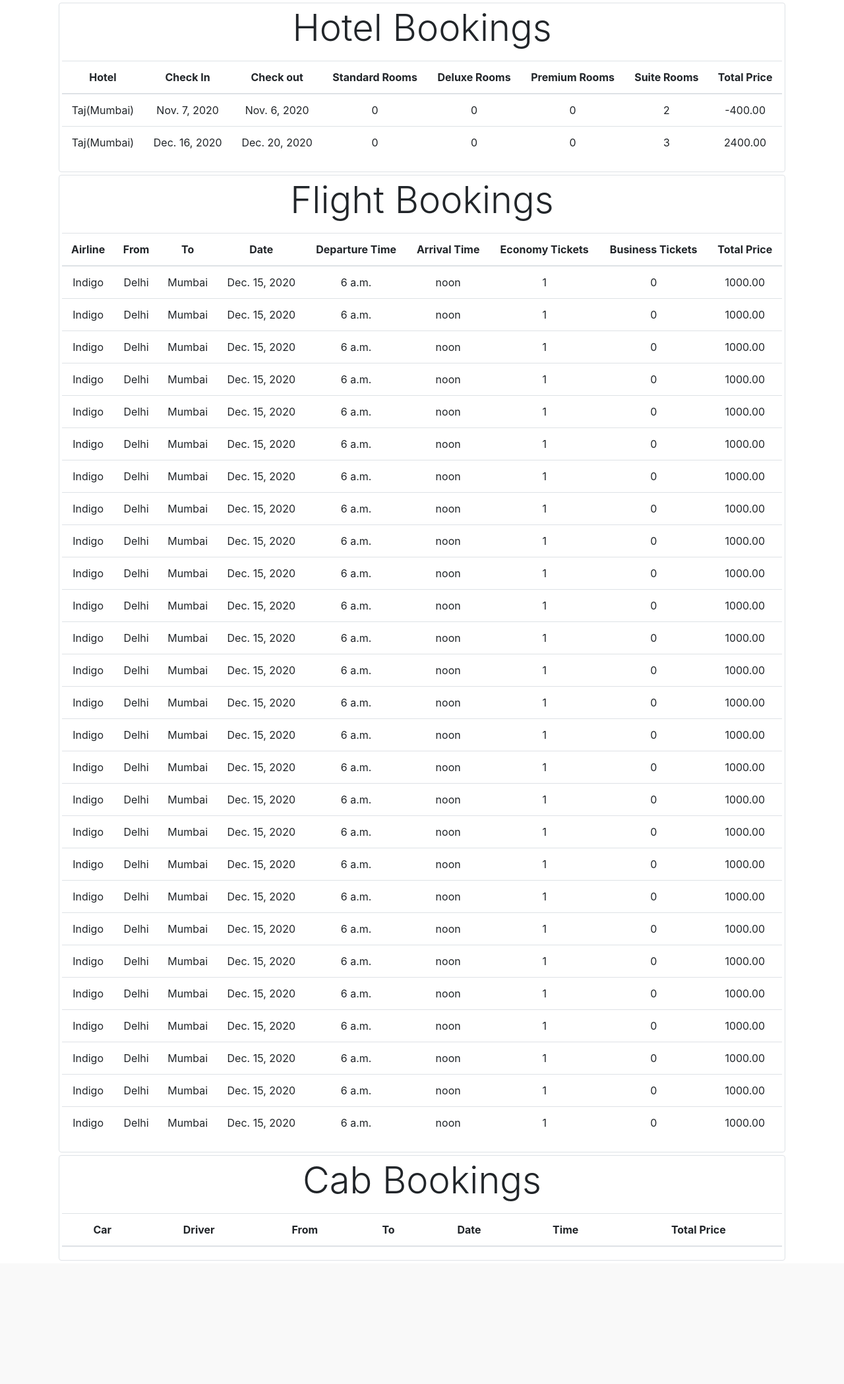
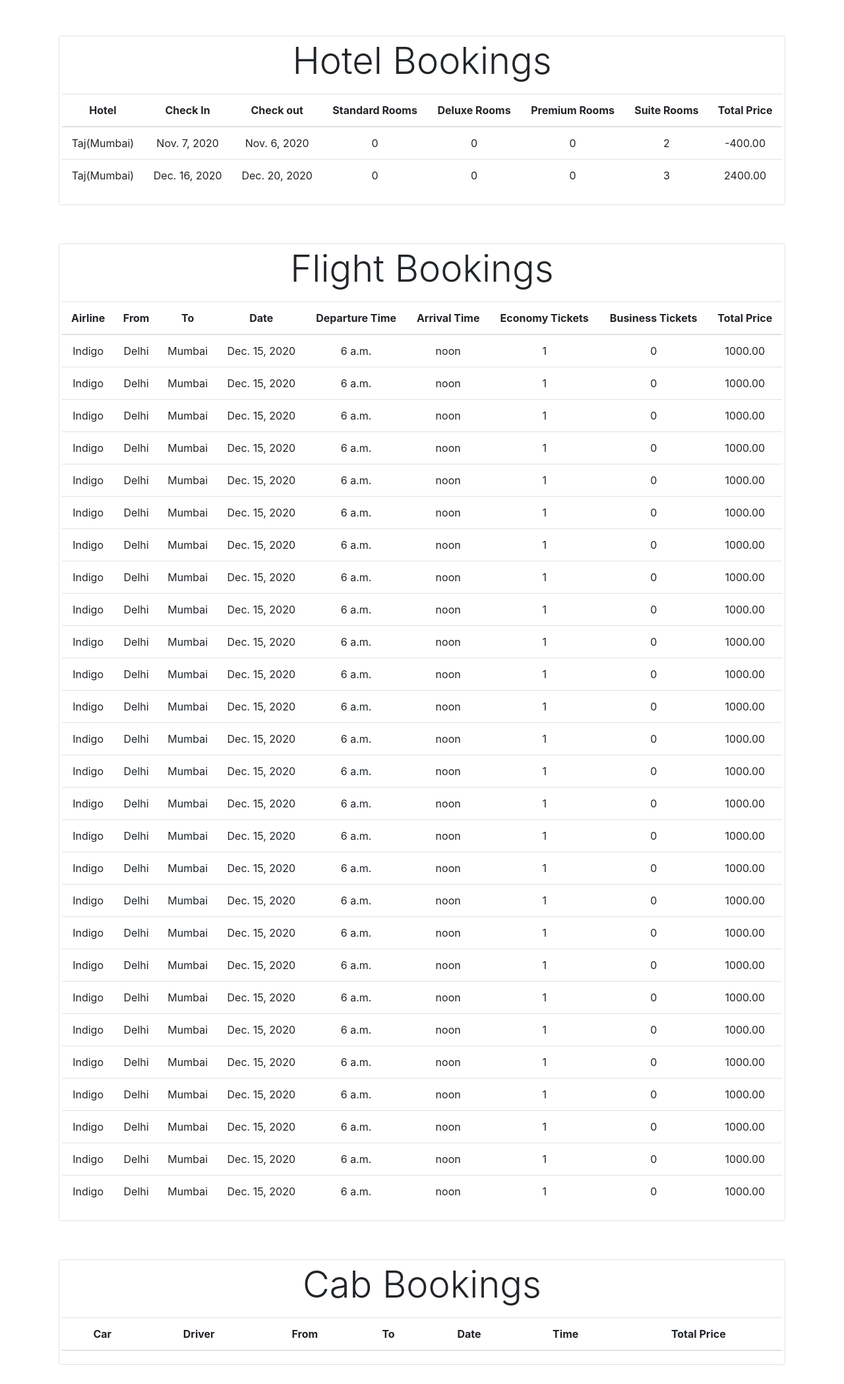
Before and after one commit to satyakinkohli/ashoka-ap2, a Django app: page /my_bookings in a window 1280 px wide. Shown: the part 69-2167 px from the top of the page at 66% size. Before the commit the page ends 1980 px from the top, so only its background shows below. Run offline with Django 3.2, Linux system fonts and the light colour scheme; a user stored in the database is signed in; data comes from the database, SQL or seed files in the repository; data that the repository does not hold is empty; parts of the project's set-up code (start-up, migrations or seed data) failed here and were passed over; some libraries are stand-ins or nearby versions.

Commit message:
padding on my_bookings added

```diff
--- a/Travel/templates/my_bookings.html
+++ b/Travel/templates/my_bookings.html
@@ -25,7 +25,7 @@
     }
 </style>
 
-<div class="container">
+<div style="padding-top: 50px; padding-bottom: 25px;" class="container">
     <div class="border rounded p-1 m-1">
         <p class="display-4 text-center">Hotel Bookings</p>
         <table class="table mx-auto">
@@ -74,7 +74,7 @@
 
 
 
-<div class="container">
+<div style="padding-top: 25px; padding-bottom: 25px;" class="container">
     <div class="border rounded p-1 m-1">
         <p class="display-4 text-center">Flight Bookings</p>
         <table class="table mx-auto">
@@ -125,7 +125,7 @@
 
 
 
-<div class="container">
+<div style="padding-top: 25px; padding-bottom: 25px;" class="container">
     <div class="border rounded p-1 m-1">
         <p class="display-4 text-center">Cab Bookings</p>
         <table class="table mx-auto">
```
